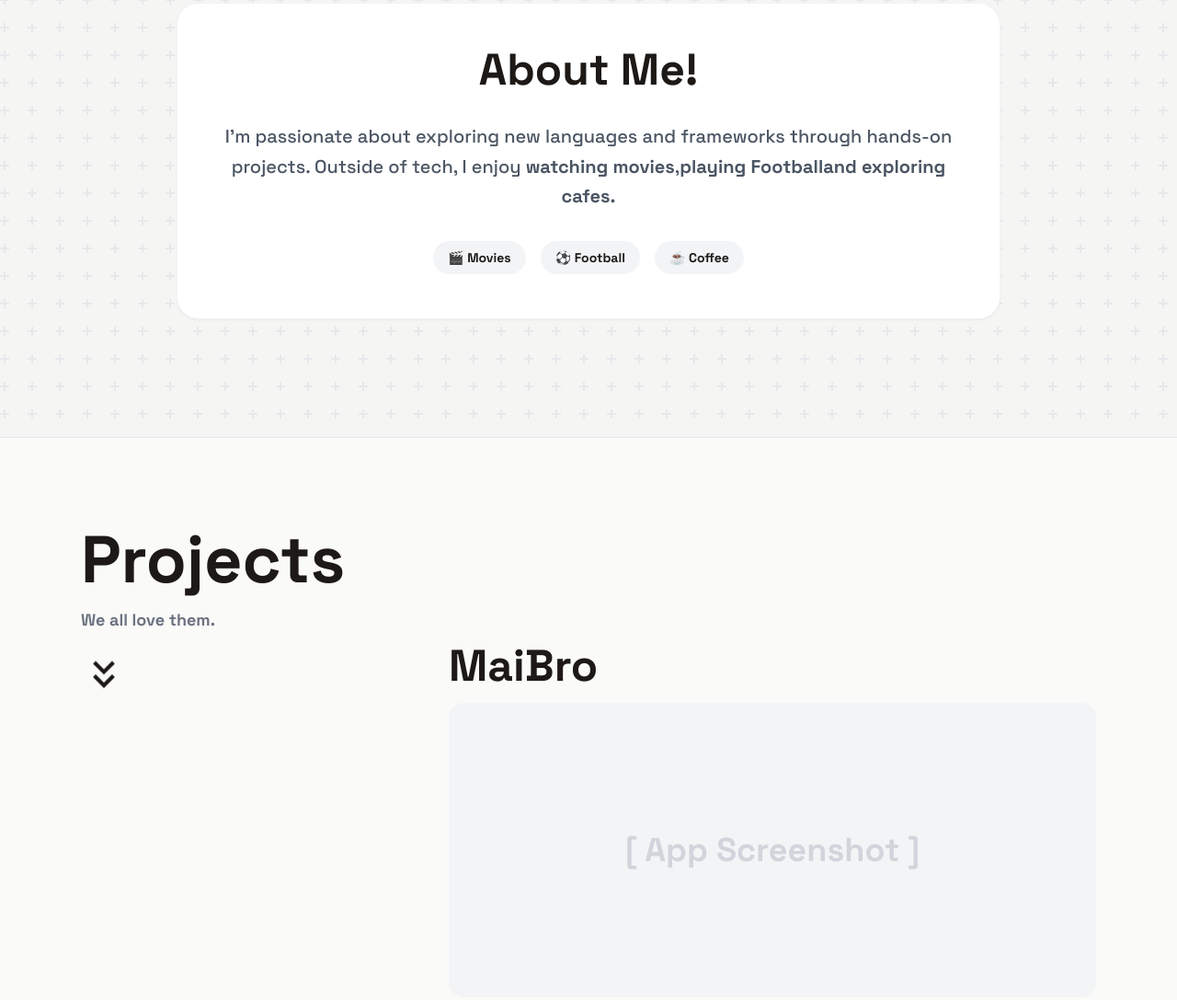
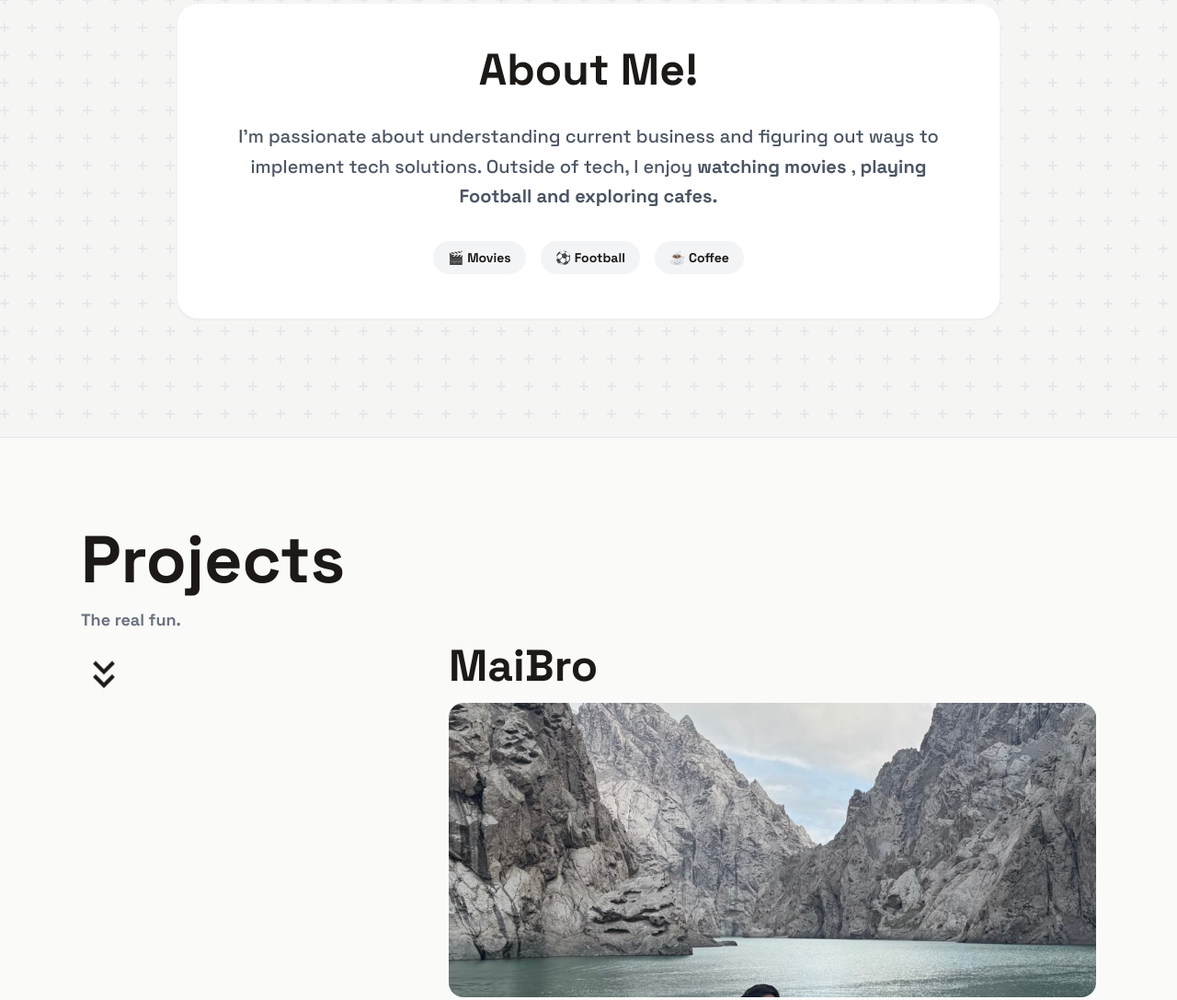
Before and after one commit to mdwasilraseen/mdwasilraseen.github.io, a plain HTML site: page index.html in a window 1280 px wide. Shown: the part 926-2013 px from the top of the page at 92% size. Drawn offline with nearby package versions, Linux system fonts and the light colour scheme.

Commit message:
Update index.html

```diff
--- a/index.html
+++ b/index.html
@@ -100,10 +100,11 @@
                 <div class="w-80 h-80 md:w-[500px] md:h-[500px] bg-gray-200 blob-mask overflow-hidden shadow-xl relative z-10">
                     <img src="6183982788999056335.jpg"
                          alt="Wasil Raseen"
-                         class="object-cover object-[50%_80%] w-full h-full hover:scale-110 transition-transform duration-700">
+                         class="object-cover object-[50%_100%] w-full h-full hover:scale-110 transition-transform duration-700">
                 </div>
                 <div class="absolute -bottom-10 right-20 text-6xl opacity-20 rotate-12 z-0">⚽</div>
                 <div class="absolute top-10 left-10 text-6xl opacity-20 -rotate-12 z-0">💻</div>
+                <div class="absolute -bottom-5 -left-5 text-6xl opacity-20 -rotate-6 z-0">🎬</div>
             </div>
         </div>
     </section>
@@ -112,8 +113,8 @@
         <div class="max-w-4xl mx-auto text-center bg-white p-12 rounded-3xl shadow-sm border border-gray-100">
             <h2 class="text-5xl font-bold mb-8">About Me!</h2>
             <p class="text-xl leading-relaxed text-gray-600">
-                I’m passionate about exploring new languages and frameworks through hands-on projects.
-                Outside of tech, I enjoy <b>watching movies</b>,<b>playing Football<b><b>and exploring cafes.</b>
+                I’m passionate about understanding current business and figuring out ways to implement tech solutions.
+                Outside of tech, I enjoy <b>watching movies </b> , <b>playing Football <b> and <b> exploring cafes.</b>
             </p>
 
             <div class="flex justify-center gap-4 mt-8">
@@ -130,7 +131,7 @@
             <div class="hidden md:block">
                 <div class="sticky top-32">
                     <h2 class="text-7xl font-bold mb-4">Projects</h2>
-                    <p class="text-gray-500 text-lg">We all love them.</p>
+                    <p class="text-gray-500 text-lg">The real fun.</p>
                     <div class="mt-8">
                         <svg width="50" height="50" viewBox="0 0 24 24" fill="none" stroke="currentColor" stroke-width="2" class="animate-bounce">
                             <path d="M7 13l5 5 5-5M7 6l5 5 5-5"/>
@@ -146,7 +147,7 @@
                     <h3 class="text-5xl font-bold mb-4 group-hover:text-gray-600 transition-colors cursor-pointer">MaiBro</h3>
                     <div class="bg-gray-100 rounded-2xl h-80 mb-6 overflow-hidden relative">
                          <div class="absolute inset-0 flex items-center justify-center text-gray-300 font-bold text-4xl">
-                            [ App Screenshot ]
+                            <img src="6183982788999056335.jpg">
                          </div>
                     </div>
                     <p class="text-lg text-gray-600 leading-relaxed">
```
